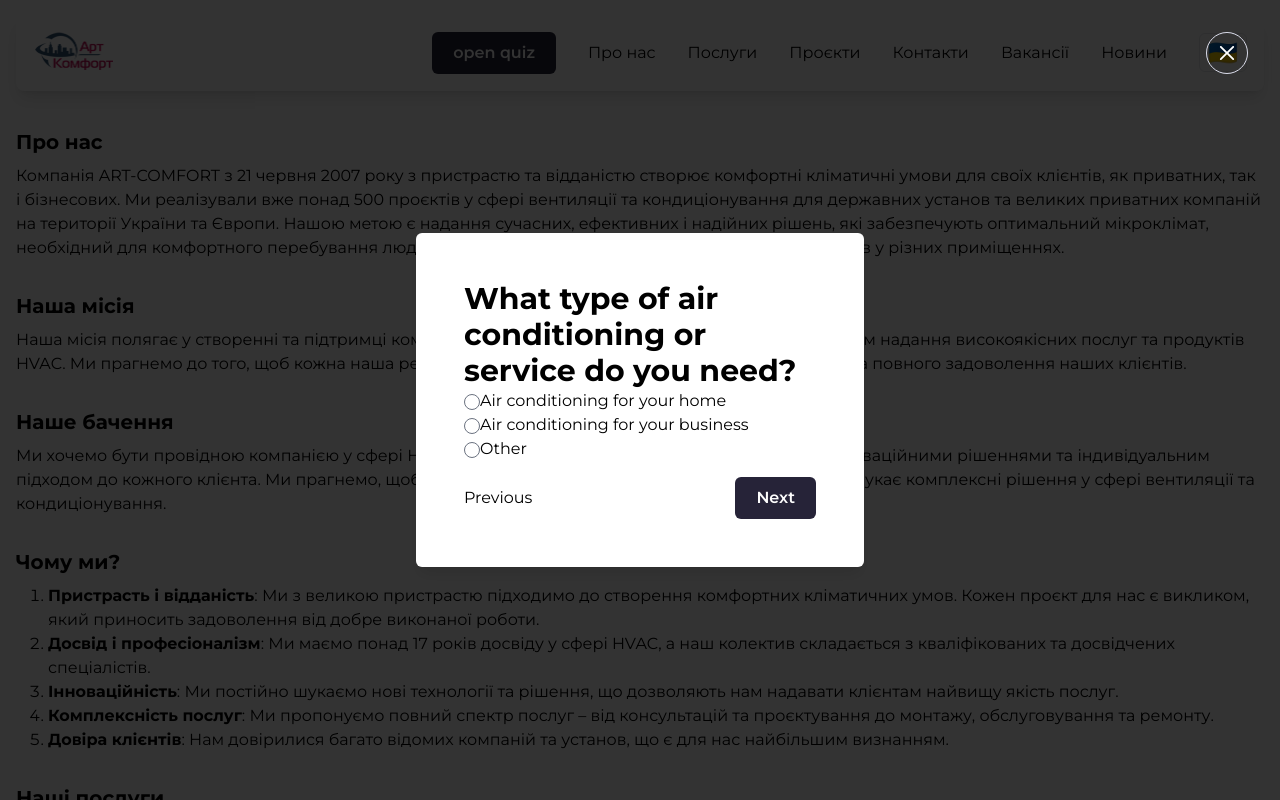
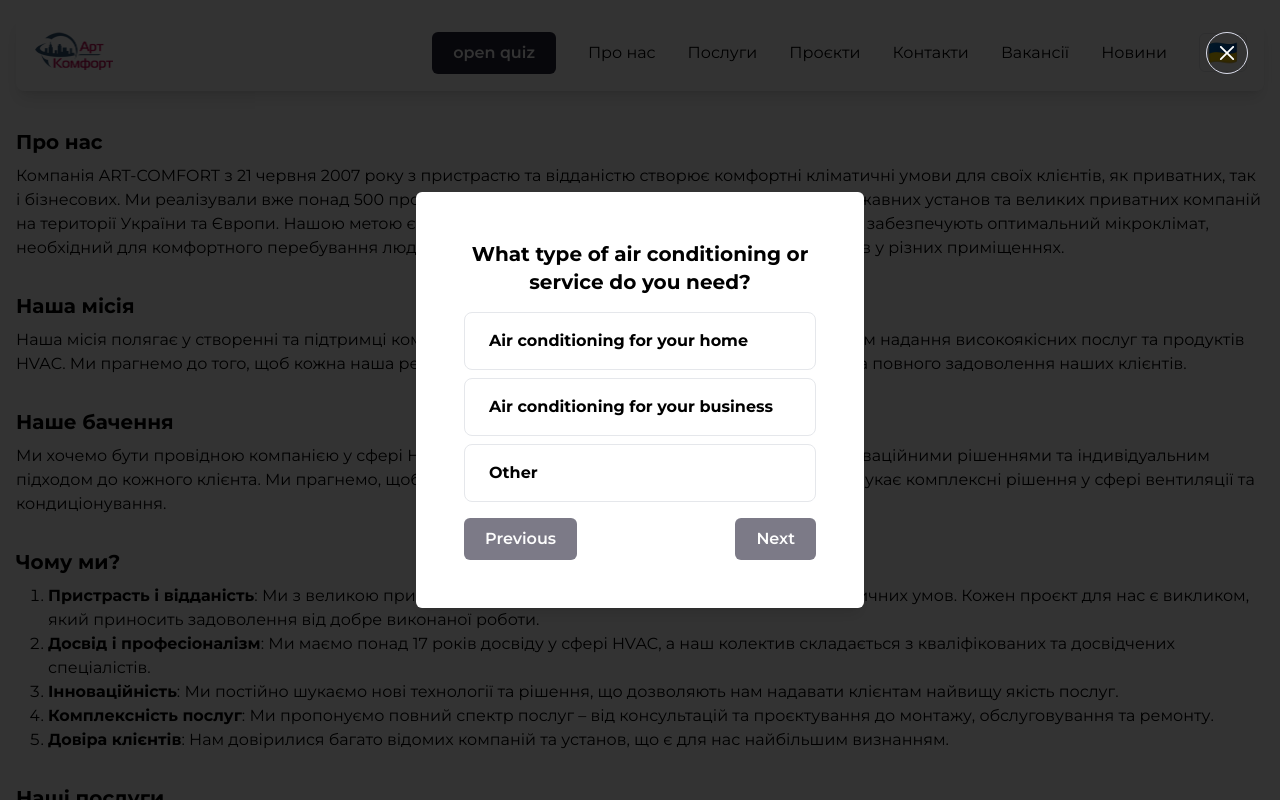
Before and after one commit to kkrasnoshchok/art-comfort, a Next.js app: page /about in a window 1280 px wide. Both pictures are taken after a click on the link "open quiz". Shown: the top 800 px of the page. Built offline with nearby package versions, Linux system fonts and the light colour scheme.

Commit message:
feat: pushing quiz latest changes

```diff
--- a/src/components/quiz/Questionnaire.tsx
+++ b/src/components/quiz/Questionnaire.tsx
@@ -1,7 +1,10 @@
-import { Dispatch, SetStateAction, useMemo } from 'react';
+import { Dispatch, SetStateAction, useCallback, useMemo } from 'react';
 
 import { questions } from '@/components/quiz/questions.dataset';
-import { Answers } from '@/components/quiz/types';
+import { Answers, Option } from '@/components/quiz/types';
+
+import { Input } from '@/ui/Input';
+import { cn } from '@/utils';
 
 interface QuestionnaireProps {
   currentStep: number;
@@ -23,6 +26,35 @@ export const Questionnaire = ({
     answers,
   });
 
+  const renderInput = useCallback(
+    (option: Option) => {
+      const value = option.value;
+      const inputName = `${question.id}`;
+      const isActive = answers[inputName]?.value === value;
+      return (
+        <div
+          className={cn(
+            'flex cursor-pointer flex-row items-center rounded-lg border p-4',
+            'transition-all hover:-translate-y-[2px] hover:shadow-md',
+            isActive && '-translate-y-[2px] border-black shadow-md'
+          )}
+          onClick={() => {
+            updateAnswer((prev) => ({
+              ...prev,
+              [inputName]: {
+                label: question.question,
+                value,
+              },
+            }));
+          }}
+        >
+          <p className='ml-2 font-bold'>{option.label}</p>
+        </div>
+      );
+    },
+    [answers, question, updateAnswer]
+  );
+
   if (!question || (question.condition && !question.condition(answers))) {
     setCurrentStep((prev) => prev + 1);
     return null;
@@ -30,35 +62,14 @@ export const Questionnaire = ({
 
   return (
     <div>
-      <h2>{question.question}</h2>
+      <h2 className='text-center text-xl'>{question.question}</h2>
+      <div className='mt-4 flex flex-col gap-2'>
         {question.options.map((option, index) => (
           <div key={option.value}>
-          <label>
-            {!option.input && (
-              <input
-                type='radio'
-                name={`step${question.id}`}
-                value={option.value}
-                checked={
-                  answers[`${question.id}` as keyof Answers]?.value ===
-                  option.value
-                }
-                onChange={(e) => {
-                  updateAnswer((prev) => ({
-                    ...prev,
-                    [`${question.id}`]: {
-                      label: question.question,
-                      value: e.target.value,
-                    },
-                  }));
-                }}
-              />
-            )}
-            {option.label}
-          </label>
+            {!option.input && renderInput(option)}
             {option.input && (
-            <input
-              type={option.input}
+              <Input
+                label={option.label}
                 value={
                   answers[`${question.id}` as keyof Answers]?.extraValues?.[
                     index
@@ -81,5 +92,6 @@ export const Questionnaire = ({
           </div>
         ))}
       </div>
+    </div>
   );
 };
--- a/src/components/quiz/Quiz.tsx
+++ b/src/components/quiz/Quiz.tsx
@@ -1,4 +1,4 @@
-import { useMemo, useState } from 'react';
+import { useCallback, useMemo, useState } from 'react';
 
 import { Questionnaire } from '@/components/quiz/Questionnaire';
 import { questions } from '@/components/quiz/questions.dataset';
@@ -22,18 +22,20 @@ export const Quiz = (props: QuizProps) => {
   const [answers, setAnswers] = useState<Answers>(initialAnswers);
   const [isSubmitted, setIsSubmitted] = useState<boolean>(false);
 
-  const handleNext = () => {
+  const handleNext = useCallback(() => {
     setCurrentStep((prev) => prev + 1);
-  };
+  }, []);
 
-  const handlePrevious = () => {
+  const handlePrevious = useCallback(() => {
     setCurrentStep((prev) => prev - 1);
-  };
+  }, []);
 
   const isNextEnabled = useMemo(() => {
     const currentAnswer = answers[`${currentStep + 1}` as keyof Answers];
-    // return hasCurrentAnswer || hasCurrentExtraAnswer;
-    return true;
+    const hasCurrentAnswer = !!currentAnswer?.value;
+    const hasCurrentExtraAnswer = !!currentAnswer?.extraValues;
+
+    return hasCurrentAnswer || hasCurrentExtraAnswer;
   }, [answers, currentStep]);
 
   const handleSubmit = () => {
@@ -41,8 +43,15 @@ export const Quiz = (props: QuizProps) => {
     setIsSubmitted(true);
   };
 
+  const closeModal = useCallback(() => {
+    setCurrentStep(0);
+    setAnswers({});
+    setIsSubmitted(false);
+    onClose();
+  }, [onClose]);
+
   return (
-    <Modal {...{ isOpen, onClose }}>
+    <Modal isOpen={isOpen} onClose={closeModal}>
       <div className='p-4'>
         {isSubmitted ? (
           <SuccessScreen />
@@ -55,13 +64,12 @@ export const Quiz = (props: QuizProps) => {
               updateAnswer={setAnswers}
             />
             <div className='mt-4 flex justify-between'>
-              <button
+              <Button
                 onClick={handlePrevious}
                 disabled={currentStep === 0}
                 className='btn btn-secondary'
-              >
-                Previous
-              </button>
+                label='Previous'
+              />
               {currentStep < questions.length - 1 ? (
                 <Button
                   onClick={handleNext}
@@ -70,13 +78,12 @@ export const Quiz = (props: QuizProps) => {
                   label='Next'
                 />
               ) : (
-                <button
+                <Button
                   onClick={handleSubmit}
                   disabled={!isNextEnabled}
                   className='btn btn-primary'
-                >
-                  Submit
-                </button>
+                  label='Submit'
+                />
               )}
             </div>
           </>
--- a/src/components/quiz/questions.dataset.ts
+++ b/src/components/quiz/questions.dataset.ts
@@ -74,7 +74,7 @@ export const questions: Question[] = [
     condition: (answers) =>
       answers[1]?.value === 'home' || answers[1]?.value === 'business',
     question: 'If you wish, you can provide more details:',
-    options: [{ value: 'details', label: '', input: 'text' }],
+    options: [{ value: 'details', label: 'Details', input: 'text' }],
   },
   {
     id: 8,
@@ -89,7 +89,7 @@ export const questions: Question[] = [
     id: 9,
     condition: (answers) => answers[1]?.value !== 'other',
     question: 'What locality are the offers to be made?',
-    options: [{ value: 'location', label: '', input: 'text' }],
+    options: [{ value: 'location', label: 'Location', input: 'text' }],
   },
   {
     id: 10,
--- a/src/ui/aceternity/BentoGrid.tsx
+++ b/src/ui/aceternity/BentoGrid.tsx
@@ -41,9 +41,13 @@ const BentoGridItemComponent = ({
     >
       {header}
       <div className='flex flex-1 flex-col justify-end transition duration-200 group-hover/bento:translate-x-2'>
-        {icon}
-        <div className='mb-2 mt-2 font-sans font-bold text-neutral-600 dark:text-neutral-200'>
-          {title}
+        <div
+          className={cn(
+            'mb-2 mt-2 font-sans font-bold text-neutral-600 dark:text-neutral-200',
+            'flex flex-row items-center'
+          )}
+        >
+          {title} <span className={cn('ml-1')}>{icon}</span>
         </div>
         <p className='font-sans text-xs font-normal text-neutral-600 dark:text-neutral-300'>
           {description}
--- a/src/utils/locales/translations/ua.ts
+++ b/src/utils/locales/translations/ua.ts
@@ -328,7 +328,7 @@ export const ua: TranslationType = {
     servicesLabel: 'Детальніше про послуги',
   },
   services: {
-    title: 'Послуги',
+    title: 'Послуги HVAC',
     design: {
       title: 'Проектування',
       description:
```
Lines whose indentation alone changed are shown as unchanged.
